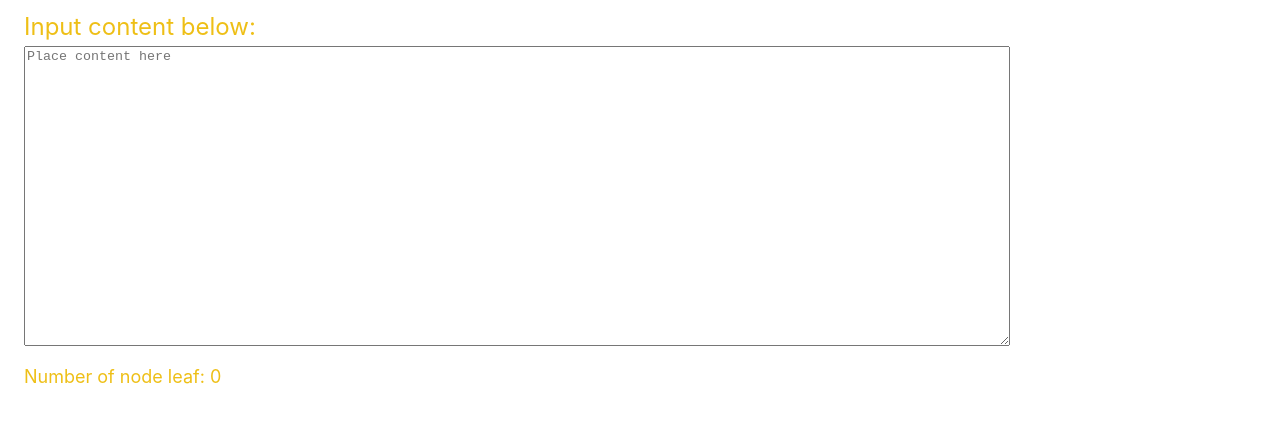
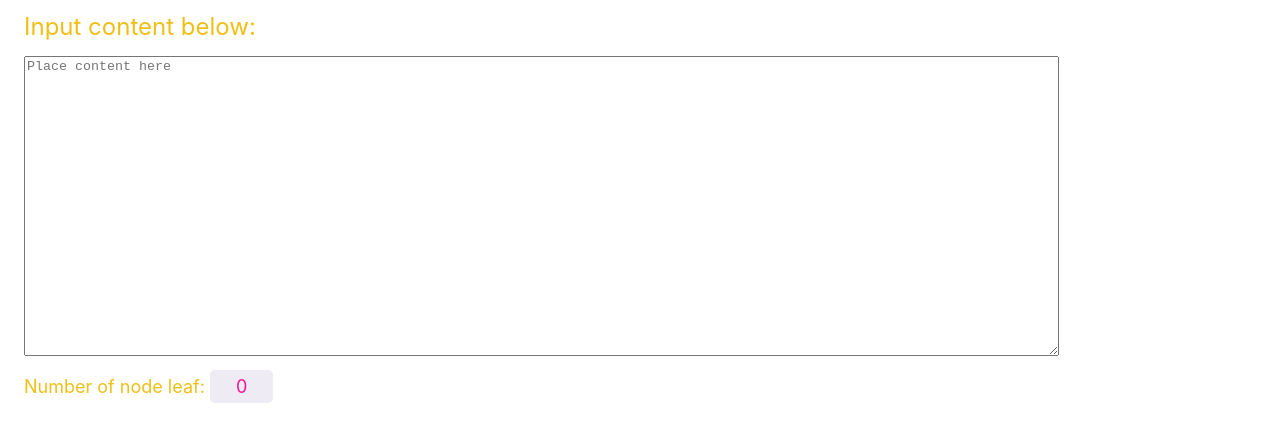
Before and after one commit to Yuzhiping00/finding-node-leaf, a Vue app: page / in a window 1280 px wide. Shown: the top 442 px of the page. Built offline with nearby package versions, Linux system fonts and the light colour scheme.

Commit message:
added background color and padding for the number to make it outstanding

```diff
--- a/src/components/FindNodes.vue
+++ b/src/components/FindNodes.vue
@@ -82,7 +82,7 @@ async function copyNumberToClipboard() {
   <textarea v-model="methodText" placeholder="Place content here"></textarea>
   <br />
   <div class="margin-customized" v-if="highestCallerCount >= 0 && leadingSpacesErrorMsg === null">
-    Number of node leaf: {{ highestCallerCount }}
+    Number of node leaf: <span class="number-color">{{ highestCallerCount }}</span>
     <button @click="copyNumberToClipboard" v-if="highestCallerCount > 0 && leadingSpacesErrorMsg === null" >Copy</button>
   </div>
   <div v-if="leadingSpacesErrorMsg" class="error-style">
@@ -94,12 +94,14 @@ async function copyNumberToClipboard() {
 p {
   font-size: 24px;
   color: rgba(237, 186, 4, 0.931);
+  margin-bottom: 10px;
 }
 
 textarea {
-  width: 80%;
+  width: 84%;
   height: 300px;
 }
+
 button {
   border-radius: 8px;
   color: rgba(243, 8, 133, 0.931);
@@ -124,8 +126,15 @@ button:hover{
 }
 
 .error-style {
-  font-size: 16px;
+  font-size: 18px;
   margin-top: 10px;
   color: rgba(242, 85, 169, 0.931);
 }
+
+.number-color{
+  color: rgba(249, 4, 135, 0.931);
+  background-color: rgba(237, 234, 244, 0.931);
+  padding:6px 26px;
+  border-radius: 5px;
+}
 </style>
```
